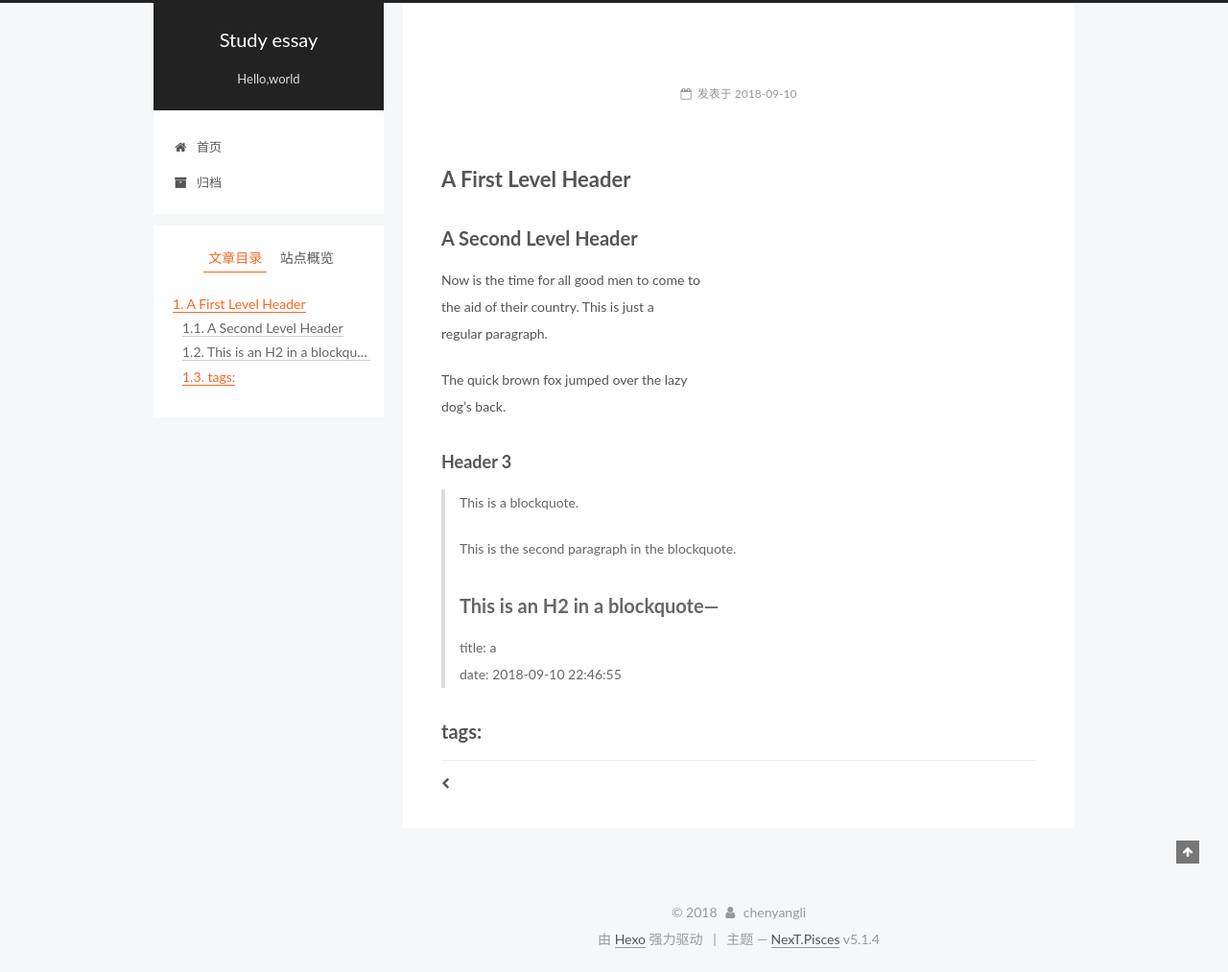
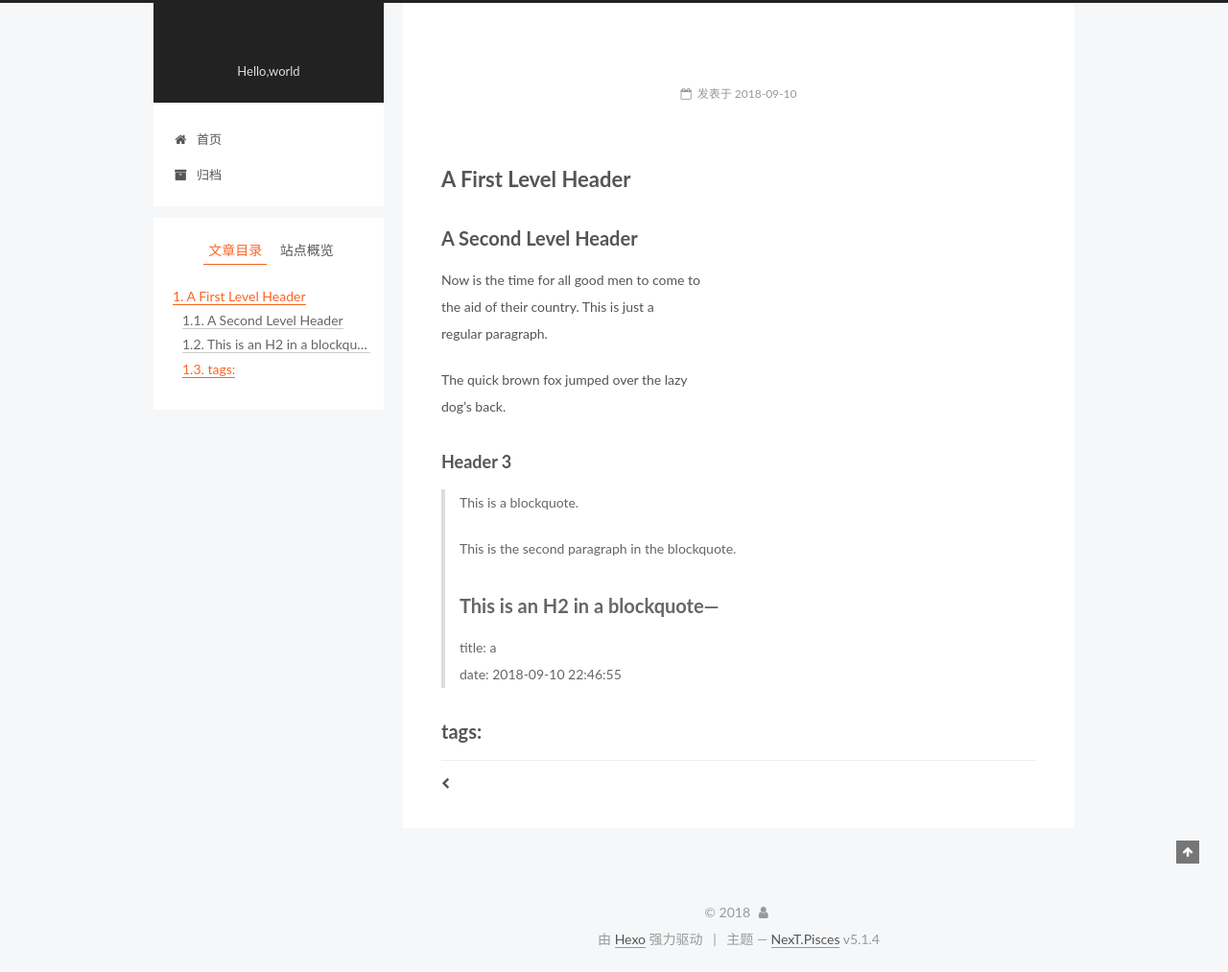
Before and after one commit to perception952/perception952.github.io, a plain HTML site: page 2018/09/10/a/index.html in a window 1280 px wide. Shown: the whole page at 96% size. Drawn offline with Linux system fonts and the light colour scheme.

Commit message:
Site updated: 2018-09-14 12:16:11

```diff
--- a/2018/09/10/a/index.html
+++ b/2018/09/10/a/index.html
@@ -81,14 +81,14 @@
 
 <meta name="description" content="A First Level HeaderA Second Level HeaderNow is the time for all good men to come tothe aid of their country. This is just aregular paragraph. The quick brown fox jumped over the lazydog’s back. Heade">
 <meta property="og:type" content="article">
-<meta property="og:title" content="Study essay">
+<meta property="og:title">
 <meta property="og:url" content="http://yoursite.com/2018/09/10/a/index.html">
-<meta property="og:site_name" content="Study essay">
+<meta property="og:site_name">
 <meta property="og:description" content="A First Level HeaderA Second Level HeaderNow is the time for all good men to come tothe aid of their country. This is just aregular paragraph. The quick brown fox jumped over the lazydog’s back. Heade">
 <meta property="og:locale" content="zh-Hans">
 <meta property="og:updated_time" content="2018-09-10T14:50:42.210Z">
 <meta name="twitter:card" content="summary">
-<meta name="twitter:title" content="Study essay">
+<meta name="twitter:title">
 <meta name="twitter:description" content="A First Level HeaderA Second Level HeaderNow is the time for all good men to come tothe aid of their country. This is just aregular paragraph. The quick brown fox jumped over the lazydog’s back. Heade">
 
 
@@ -125,7 +125,7 @@
 
 
 
-  <title> | Study essay</title>
+  <title> | </title>
 
 
 
@@ -155,7 +155,7 @@
     <div class="custom-logo-site-title">
       <a href="/"  class="brand" rel="start">
         <span class="logo-line-before"><i></i></span>
-        <span class="site-title">Study essay</span>
+        <span class="site-title"></span>
         <span class="logo-line-after"><i></i></span>
       </a>
     </div>
@@ -235,13 +235,13 @@
     <link itemprop="mainEntityOfPage" href="http://yoursite.com/2018/09/10/a/">
 
     <span hidden itemprop="author" itemscope itemtype="http://schema.org/Person">
-      <meta itemprop="name" content="chenyangli">
+      <meta itemprop="name" content="">
       <meta itemprop="description" content="">
       <meta itemprop="image" content="/images/avatar.gif">
     </span>
 
     <span hidden itemprop="publisher" itemscope itemtype="http://schema.org/Organization">
-      <meta itemprop="name" content="Study essay">
+      <meta itemprop="name" content="">
     </span>
 
 
@@ -404,7 +404,7 @@
         <div class="site-overview">
           <div class="site-author motion-element" itemprop="author" itemscope itemtype="http://schema.org/Person">
 
-              <p class="site-author-name" itemprop="name">chenyangli</p>
+              <p class="site-author-name" itemprop="name"></p>
               <p class="site-description motion-element" itemprop="description">Share some experience in learning</p>
           </div>
 
@@ -476,7 +476,7 @@
   <span class="with-love">
     <i class="fa fa-user"></i>
   </span>
-  <span class="author" itemprop="copyrightHolder">chenyangli</span>
+  <span class="author" itemprop="copyrightHolder"></span>
 
 
 </div>
--- a/css/main.css
+++ b/css/main.css
@@ -1823,7 +1823,7 @@ pre .javascript .function {
   width: 4px;
   height: 4px;
   border-radius: 50%;
-  background: #fff;
+  background: #a60eff;
 }
 .links-of-blogroll {
   font-size: 13px;
```
Also changed, not shown: 2018/07/18/hello-world/index.html (+9 -9 lines), archives/2018/07/index.html (+7 -7 lines), archives/2018/09/index.html (+7 -7 lines), archives/2018/index.html (+7 -7 lines), archives/index.html (+7 -7 lines), index.html (+11 -11 lines).
